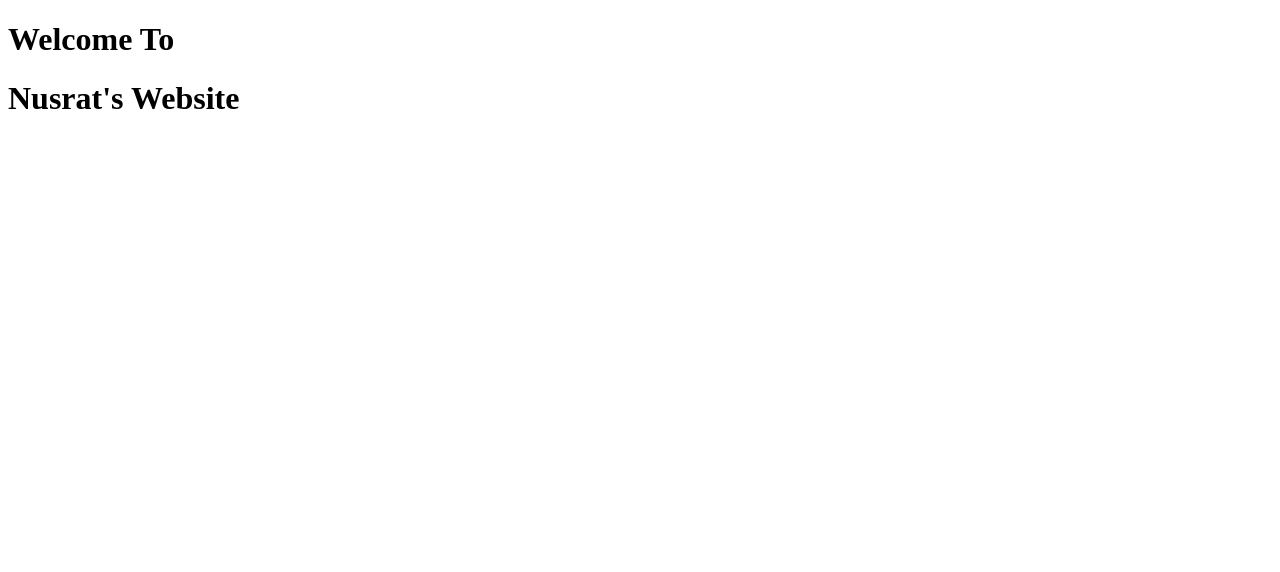
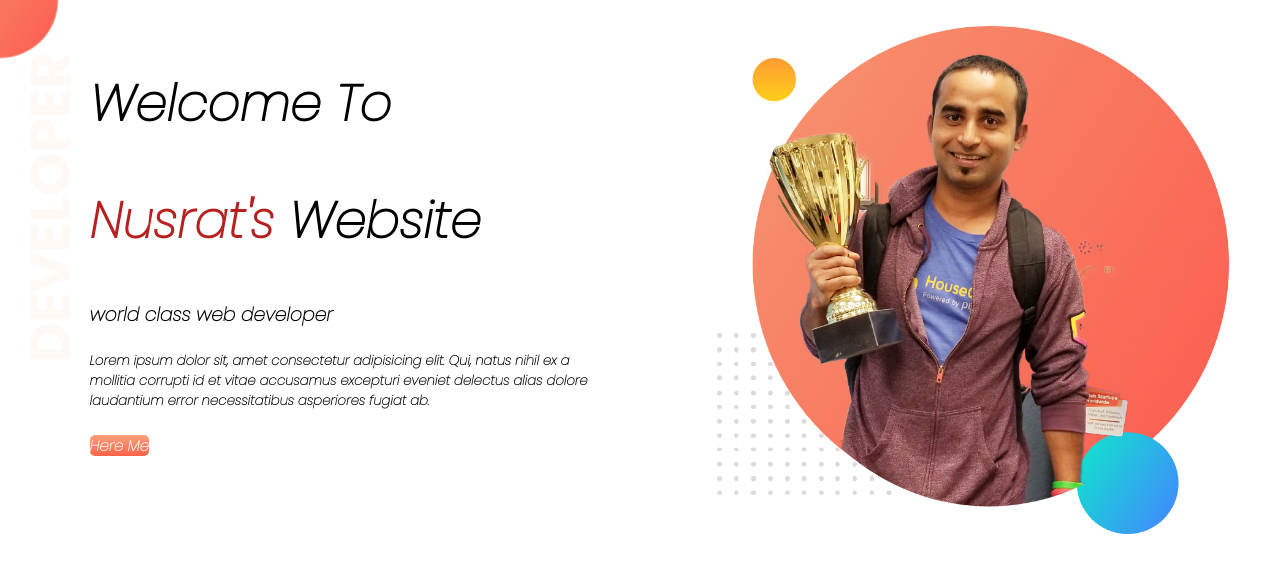
Before and after one commit to NUSRAT2020/nusrat-website, a plain HTML site: page index.html in a window 1280 px wide. Drawn offline with Linux system fonts and the light colour scheme.

Commit message:
top banner complet

```diff
--- a/index.html
+++ b/index.html
@@ -4,10 +4,22 @@
         <meta charset="UTF-8">
         <meta name="viewport" content="width=, initial-scale=1.0">
         <title>Nusrat Website</title>
+        <link rel="preconnect" href="https://fonts.gstatic.com">
+<link href="https://fonts.googleapis.com/css2?family=Poppins:ital,wght@1,100&display=swap" rel="stylesheet">
+<link rel="stylesheet" href="style.css">
 </head>
 <body>
+      <section class="top-banner">
+              <div class="half-width">
         <h1>Welcome To</h1>
-        <h1>Nusrat's Website</h1>
-
+        <h1> <span class="name-highlight" > Nusrat's</span> Website</h1>
+          <h3> world class web developer </h3>
+          <h5>Lorem ipsum dolor sit, amet consectetur adipisicing elit. Qui, natus nihil ex a mollitia corrupti id et vitae accusamus excepturi eveniet delectus alias dolore laudantium error necessitatibus asperiores fugiat ab.</h5>
+         <a class="link-btn"target="-blank"  href="https://www.programming-hero.com/"> Here Me</a>
+       </div>
+<div class="half-width">
+    <img src="jhankar.png" alt="" srcset="">
+</div>
+</section>
 </body>
 </htm>
--- a/style.css
+++ b/style.css
@@ -0,0 +1,42 @@
+body {
+     font-family: 'Poppins', sans-serif;
+ margin: 0%;
+}
+h1{
+        font-size: 50px;
+}
+.name-highlight {
+        color: rgb(184, 31, 31);
+}
+
+ .half-width {
+         width:40%;
+         float : left;
+         margin-left: 5%;
+         padding:2%;}
+          .btn { color : white;
+                font-size:15px ;
+             background-color: darkorange;
+             border-radius: 10px;
+             border-color: orange;
+
+         }
+         .half-width img{
+                 width: 100%;
+         }
+         .top-banner {
+                 background-image: url("top-banner.png") ;
+         background-repeat: no-repeat;}
+         section {
+                 height: 500px;
+         }
+         .link-btn{
+                 text-decoration: none ;
+                 background-image: linear-gradient(lightsalmon , tomato);
+                 color: whitesmoke;
+                 padding-left:  10px 20px ;
+                 border-radius: 5px;
+                 font-size: 15px;
+     font-weight: 700;
+
+         }
```
Also changed, not shown: dream-bg.png (added), exp-bg.png (added), jhankar.png (added), jhankar2.png (added), my-bg.png (added), my-bg2.png (added), top-banner.png (added).
